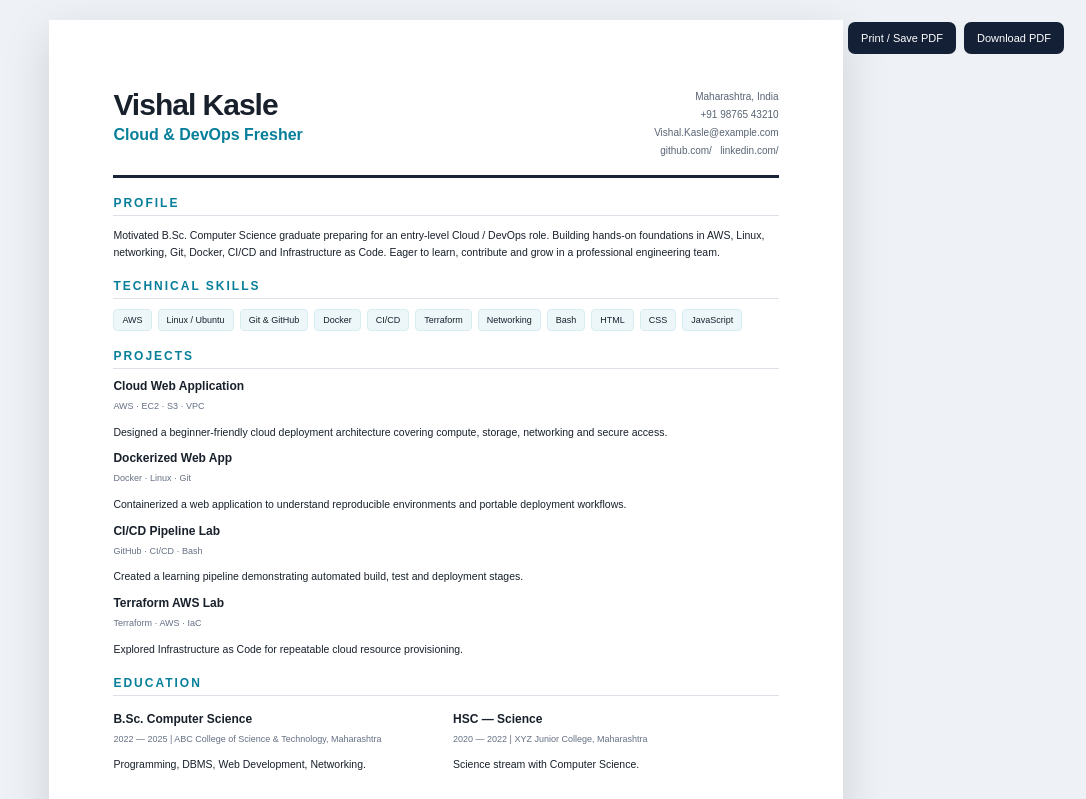
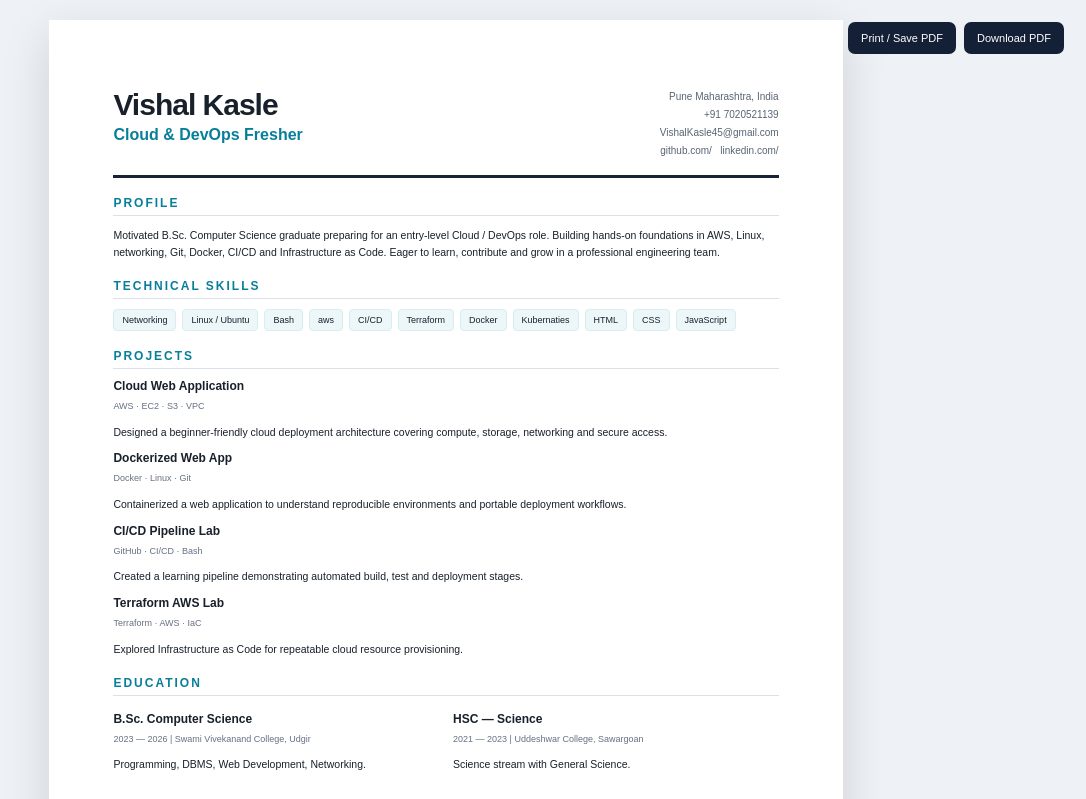
Before and after one commit to Vishal1745/Portfolio, a plain HTML site: page resume.html in a window 1280 px wide. Shown: the top 799 px of the page, without its empty margins (194-1280 px from the left). Drawn offline with Linux system fonts and the light colour scheme.

Commit message:
Updated resume

```diff
--- a/resume.html
+++ b/resume.html
@@ -165,7 +165,7 @@
                 <div class="name">Vishal Kasle</div>
                 <div class="role">Cloud & DevOps Fresher</div>
             </div>
-            <div class="contact">Maharashtra, India<br>+91 98765 43210<br>Vishal.Kasle@example.com<br>github.com/ &nbsp;
+            <div class="contact">Pune Maharashtra, India<br>+91 7020521139<br>VishalKasle45@gmail.com<br>github.com/ &nbsp;
                 linkedin.com/</div>
         </div>
         <div class="section">
@@ -176,8 +176,8 @@
         </div>
         <div class="section">
             <h2>Technical Skills</h2>
-            <div class="skills"><span>AWS</span><span>Linux / Ubuntu</span><span>Git &
-                    GitHub</span><span>Docker</span><span>CI/CD</span><span>Terraform</span><span>Networking</span><span>Bash</span><span>HTML</span><span>CSS</span><span>JavaScript</span>
+            <div class="skills"><span>Networking</span><span>Linux / Ubuntu</span><span>Bash
+                    </span><span>aws</span><span>CI/CD</span><span>Terraform</span><span>Docker</span><span>Kubernaties</span><span>HTML</span><span>CSS</span><span>JavaScript</span>
             </div>
         </div>
         <div class="section">
@@ -205,13 +205,13 @@
             <h2>Education</h2>
             <div class="grid">
                 <div class="item">
-                    <h3>B.Sc. Computer Science</h3><small>2022 — 2025 | ABC College of Science & Technology,
-                        Maharashtra</small>
+                    <h3>B.Sc. Computer Science</h3><small>2023 — 2026 |  Swami Vivekanand College,
+                        Udgir</small>
                     <p>Programming, DBMS, Web Development, Networking.</p>
                 </div>
                 <div class="item">
-                    <h3>HSC — Science</h3><small>2020 — 2022 | XYZ Junior College, Maharashtra</small>
-                    <p>Science stream with Computer Science.</p>
+                    <h3>HSC — Science</h3><small>2021 — 2023 | Uddeshwar College, Sawargoan</small>
+                    <p>Science stream with General Science.</p>
                 </div>
             </div>
         </div>
```
Also changed, not shown: 1 other file.
